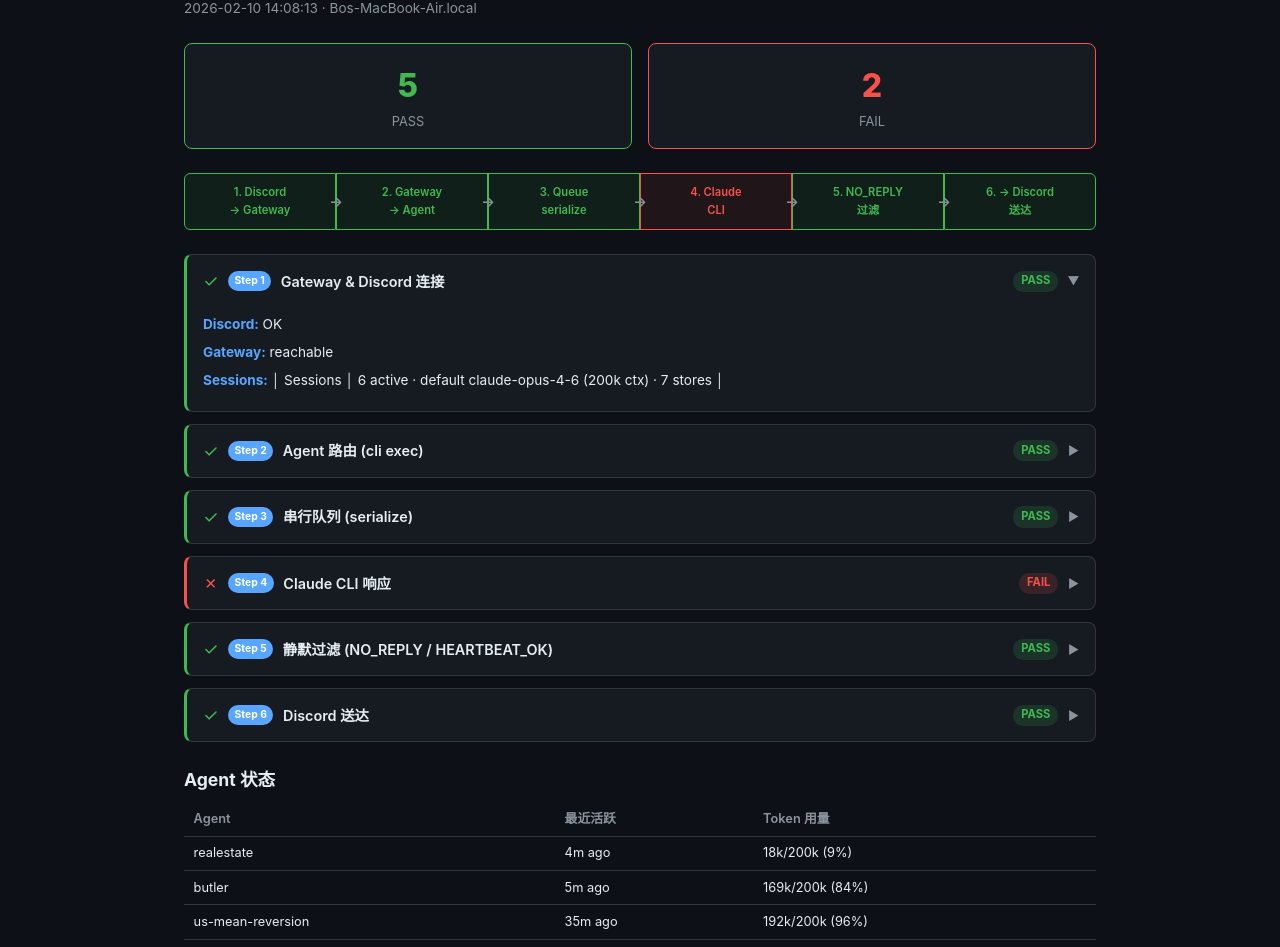
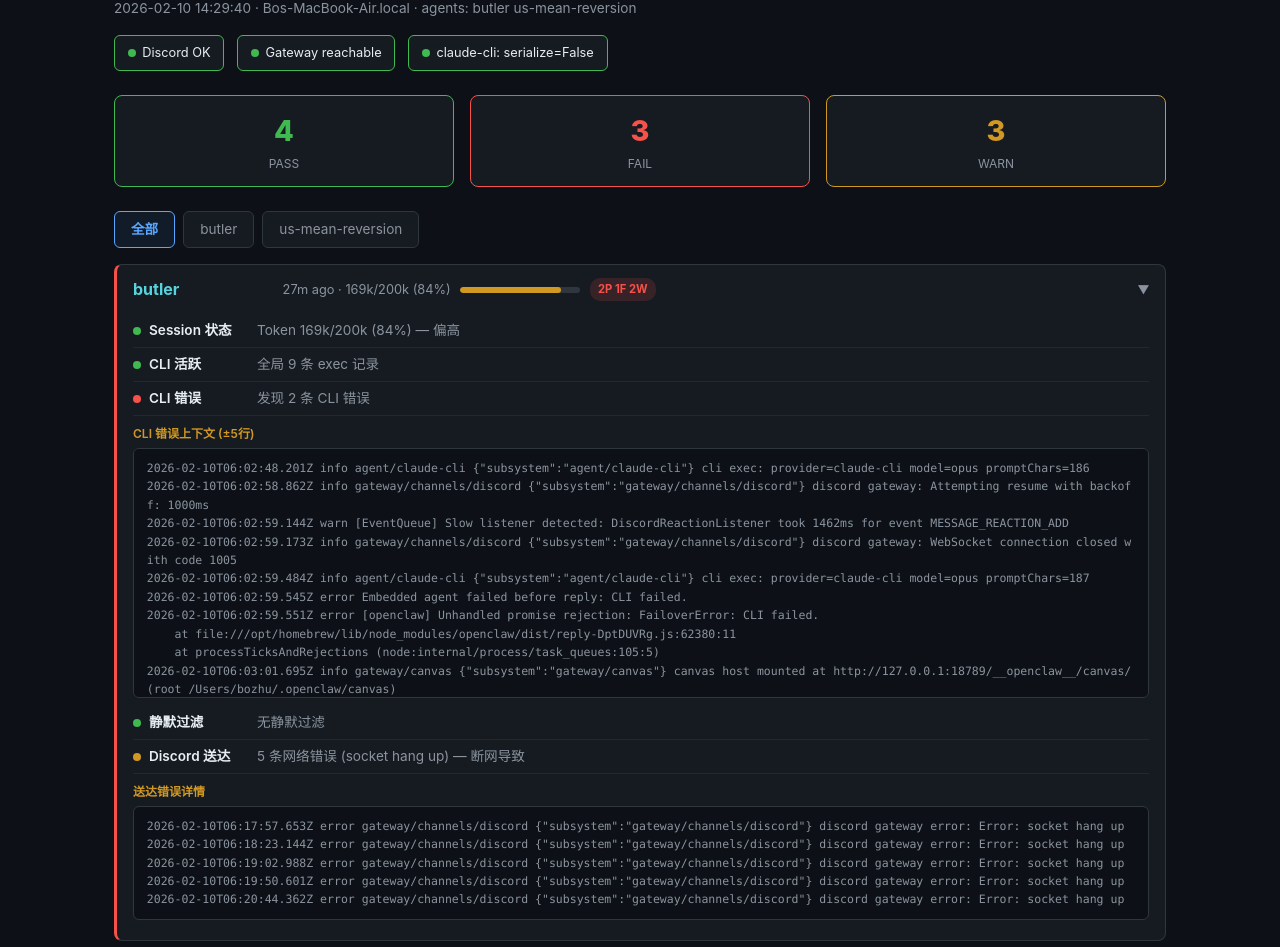
Before and after one commit to zhubo240/openclaw-debug, a plain HTML site: page docs/report.html in a window 1280 px wide. Shown: the part 68-1015 px from the top of the page. Drawn offline with Linux system fonts and the light colour scheme.

Commit message:
Rewrite diagnose.sh v2: per-agent diagnostics with tab selector
- Required: specify agents by name or --all
- Per-agent checks: session/token, CLI exec, CLI errors, silent filter, delivery
- CLI error context: ±5 lines with root cause analysis (WebSocket 1005, EPIPE, timeout, rate limit)
- HTML report: agent tab selector, token progress bars, auto-expand failed agents
- Distinguish network errors (socket hang up) as WARN vs real FAIL

Co-Authored-By: Claude Opus 4.6 <noreply@anthropic.com>

```diff
--- a/docs/report.html
+++ b/docs/report.html
@@ -5,193 +5,205 @@
 <meta name="viewport" content="width=device-width, initial-scale=1.0">
 <title>OpenClaw 诊断报告</title>
 <style>
-  :root { --bg:#0d1117; --card:#161b22; --border:#30363d; --text:#e6edf3; --muted:#8b949e; --green:#3fb950; --red:#f85149; --yellow:#d29922; --blue:#58a6ff; --purple:#bc8cff; }
+  :root { --bg:#0d1117; --card:#161b22; --border:#30363d; --text:#e6edf3; --muted:#8b949e; --green:#3fb950; --red:#f85149; --yellow:#d29922; --blue:#58a6ff; --cyan:#56d4dd; --purple:#bc8cff; }
   * { margin:0; padding:0; box-sizing:border-box; }
-  body { font-family:-apple-system,BlinkMacSystemFont,'Segoe UI',Helvetica,Arial,sans-serif; background:var(--bg); color:var(--text); line-height:1.6; padding:1.5rem; max-width:960px; margin:0 auto; }
+  body { font-family:-apple-system,BlinkMacSystemFont,'Segoe UI',Helvetica,Arial,sans-serif; background:var(--bg); color:var(--text); line-height:1.6; padding:1.5rem; max-width:1100px; margin:0 auto; }
   h1 { font-size:1.5rem; margin-bottom:0.2rem; }
-  .meta { color:var(--muted); font-size:0.85rem; margin-bottom:1.5rem; }
+  .meta { color:var(--muted); font-size:0.85rem; margin-bottom:1rem; }
+
+  .global-bar { display:flex; gap:0.8rem; margin-bottom:1.5rem; flex-wrap:wrap; }
+  .g-chip { background:var(--card); border:1px solid var(--border); border-radius:6px; padding:0.4rem 0.8rem; font-size:0.8rem; display:flex; align-items:center; gap:0.4rem; }
+  .g-chip.pass { border-color:var(--green); }
+  .g-chip.fail { border-color:var(--red); }
+  .g-chip .dot { width:8px; height:8px; border-radius:50%; }
+  .g-chip.pass .dot { background:var(--green); }
+  .g-chip.fail .dot { background:var(--red); }
+
   .summary { display:flex; gap:1rem; margin-bottom:1.5rem; }
-  .summary-card { flex:1; background:var(--card); border:1px solid var(--border); border-radius:8px; padding:1rem; text-align:center; }
+  .summary-card { flex:1; background:var(--card); border:1px solid var(--border); border-radius:8px; padding:0.8rem; text-align:center; }
   .summary-card.pass { border-color:var(--green); }
   .summary-card.fail { border-color:var(--red); }
-  .summary-num { font-size:2rem; font-weight:800; }
+  .summary-card.warn { border-color:var(--yellow); }
+  .summary-num { font-size:1.8rem; font-weight:800; }
   .summary-card.pass .summary-num { color:var(--green); }
   .summary-card.fail .summary-num { color:var(--red); }
-  .summary-label { font-size:0.8rem; color:var(--muted); }
+  .summary-card.warn .summary-num { color:var(--yellow); }
+  .summary-label { font-size:0.75rem; color:var(--muted); }
 
-  .step { background:var(--card); border:1px solid var(--border); border-radius:8px; margin-bottom:0.75rem; overflow:hidden; }
-  .step.pass { border-left:3px solid var(--green); }
-  .step.fail { border-left:3px solid var(--red); }
-  .step.warn { border-left:3px solid var(--yellow); }
-  .step-header { display:flex; align-items:center; gap:0.6rem; padding:0.75rem 1rem; cursor:pointer; }
-  .step-header:hover { background:rgba(255,255,255,0.02); }
-  .step-icon { font-size:1.1rem; flex-shrink:0; }
-  .step.pass .step-icon { color:var(--green); }
-  .step.fail .step-icon { color:var(--red); }
-  .step.warn .step-icon { color:var(--yellow); }
-  .step-num { background:var(--blue); color:#fff; font-size:0.65rem; font-weight:700; padding:0.1rem 0.4rem; border-radius:10px; flex-shrink:0; }
-  .step-title { font-weight:600; font-size:0.9rem; flex:1; }
-  .step-badge { font-size:0.7rem; font-weight:700; padding:0.1rem 0.5rem; border-radius:10px; }
-  .step.pass .step-badge { background:rgba(63,185,80,0.15); color:var(--green); }
-  .step.fail .step-badge { background:rgba(248,81,73,0.15); color:var(--red); }
-  .step.warn .step-badge { background:rgba(210,153,34,0.15); color:var(--yellow); }
-  .arrow { color:var(--muted); transition:transform 0.2s; font-size:0.75rem; }
-  .step.open .arrow { transform:rotate(90deg); }
-  .step-body { display:none; padding:0 1rem 0.8rem; font-size:0.85rem; }
-  .step.open .step-body { display:block; }
-  .log-block { background:var(--bg); border:1px solid var(--border); border-radius:6px; padding:0.6rem 0.8rem; margin:0.5rem 0; font-family:'SF Mono',Monaco,Consolas,monospace; font-size:0.75rem; overflow-x:auto; white-space:pre-wrap; word-break:break-all; color:var(--muted); max-height:200px; overflow-y:auto; }
-  .detail { margin:0.4rem 0; }
-  .detail strong { color:var(--blue); }
+  /* Agent selector tabs */
+  .agent-tabs { display:flex; gap:0.5rem; margin-bottom:1rem; flex-wrap:wrap; }
+  .agent-tab { background:var(--card); border:1px solid var(--border); border-radius:6px; padding:0.4rem 1rem; font-size:0.85rem; cursor:pointer; color:var(--muted); transition:all 0.2s; }
+  .agent-tab:hover { border-color:var(--blue); color:var(--text); }
+  .agent-tab.active { border-color:var(--blue); color:var(--blue); background:rgba(88,166,255,0.08); }
+  .agent-tab.all { font-weight:600; }
 
-  .seq { display:flex; flex-direction:column; align-items:center; margin:1.5rem 0; }
-  .seq-flow { display:flex; gap:0; align-items:stretch; width:100%; }
-  .seq-node { flex:1; text-align:center; padding:0.6rem 0.3rem; border:1px solid var(--border); font-size:0.7rem; font-weight:600; position:relative; }
-  .seq-node::after { content:'→'; position:absolute; right:-8px; top:50%; transform:translateY(-50%); color:var(--muted); font-size:0.9rem; z-index:1; }
-  .seq-node:last-child::after { display:none; }
-  .seq-node.pass { background:rgba(63,185,80,0.08); border-color:var(--green); color:var(--green); }
-  .seq-node.fail { background:rgba(248,81,73,0.08); border-color:var(--red); color:var(--red); }
-  .seq-node.warn { background:rgba(210,153,34,0.08); border-color:var(--yellow); color:var(--yellow); }
-  .seq-node.skip { opacity:0.3; }
-  .seq-node:first-child { border-radius:6px 0 0 6px; }
-  .seq-node:last-child { border-radius:0 6px 6px 0; }
+  /* Agent card */
+  .agent-card { background:var(--card); border:1px solid var(--border); border-radius:8px; margin-bottom:0.75rem; overflow:hidden; display:none; }
+  .agent-card.visible { display:block; }
+  .agent-card.pass { border-left:3px solid var(--green); }
+  .agent-card.fail { border-left:3px solid var(--red); }
+  .agent-card.warn { border-left:3px solid var(--yellow); }
 
-  table { width:100%; border-collapse:collapse; margin:0.5rem 0; }
-  th,td { padding:0.4rem 0.6rem; text-align:left; border-bottom:1px solid var(--border); font-size:0.8rem; }
-  th { color:var(--muted); font-weight:600; }
+  .agent-header { display:flex; align-items:center; gap:0.6rem; padding:0.75rem 1rem; cursor:pointer; }
+  .agent-header:hover { background:rgba(255,255,255,0.02); }
+  .agent-name { font-weight:700; font-size:1rem; color:var(--cyan); min-width:140px; }
+  .agent-meta { color:var(--muted); font-size:0.8rem; min-width:160px; }
+  .token-bar { flex:1; max-width:120px; height:6px; background:var(--border); border-radius:3px; overflow:hidden; }
+  .token-fill { height:100%; border-radius:3px; transition:width 0.3s; }
+  .token-fill.green { background:var(--green); }
+  .token-fill.yellow { background:var(--yellow); }
+  .token-fill.red { background:var(--red); }
+  .agent-badge { font-size:0.7rem; font-weight:700; padding:0.15rem 0.5rem; border-radius:10px; }
+  .agent-badge.pass { background:rgba(63,185,80,0.15); color:var(--green); }
+  .agent-badge.fail { background:rgba(248,81,73,0.15); color:var(--red); }
+  .agent-badge.warn { background:rgba(210,153,34,0.15); color:var(--yellow); }
+  .arrow { color:var(--muted); transition:transform 0.2s; font-size:0.75rem; margin-left:auto; }
+  .agent-card.open .arrow { transform:rotate(90deg); }
+
+  .agent-body { display:none; padding:0 1rem 0.8rem; }
+  .agent-card.open .agent-body { display:block; }
+
+  .check { display:flex; align-items:center; gap:0.5rem; padding:0.35rem 0; border-bottom:1px solid rgba(48,54,61,0.5); font-size:0.85rem; }
+  .check::before { content:''; width:8px; height:8px; border-radius:50%; flex-shrink:0; }
+  .check.pass::before { background:var(--green); }
+  .check.fail::before { background:var(--red); }
+  .check.warn::before { background:var(--yellow); }
+  .check-label { font-weight:600; min-width:100px; color:var(--text); }
+  .check-detail { color:var(--muted); }
+
+  .error-detail { margin:0.5rem 0; }
+  .error-title { font-size:0.75rem; font-weight:600; color:var(--yellow); margin-bottom:0.3rem; }
+  .log-block { background:var(--bg); border:1px solid var(--border); border-radius:6px; padding:0.6rem 0.8rem; font-family:'SF Mono',Monaco,Consolas,monospace; font-size:0.72rem; overflow-x:auto; white-space:pre-wrap; word-break:break-all; color:var(--muted); max-height:250px; overflow-y:auto; }
 
   footer { margin-top:2rem; padding-top:1rem; border-top:1px solid var(--border); color:var(--muted); font-size:0.75rem; text-align:center; }
+  footer a { color:var(--blue); }
 </style>
 </head>
 <body>
 <h1>OpenClaw 诊断报告</h1>
-<p class="meta">2026-02-10 14:08:13 · Bos-MacBook-Air.local</p>
+<p class="meta">2026-02-10 14:29:40 · Bos-MacBook-Air.local · agents: butler us-mean-reversion</p>
+
+<div class="global-bar">
+  <div class="g-chip pass"><span class="dot"></span>Discord OK</div>
+  <div class="g-chip pass"><span class="dot"></span>Gateway reachable</div>
+  <div class="g-chip pass"><span class="dot"></span>claude-cli: serialize=False</div>
+</div>
 
 <div class="summary">
-  <div class="summary-card pass">
-    <div class="summary-num">5</div>
-    <div class="summary-label">PASS</div>
+  <div class="summary-card pass"><div class="summary-num">4</div><div class="summary-label">PASS</div></div>
+  <div class="summary-card fail"><div class="summary-num">3</div><div class="summary-label">FAIL</div></div>
+  <div class="summary-card warn"><div class="summary-num">3</div><div class="summary-label">WARN</div></div>
+</div>
+
+<div class="agent-tabs">
+  <div class="agent-tab all active" onclick="filterAgent('all')">全部</div>
+  <div class="agent-tab" onclick="filterAgent('butler')">butler</div>
+  <div class="agent-tab" onclick="filterAgent('us-mean-reversion')">us-mean-reversion</div>
+</div>
+
+
+<div class="agent-card fail" data-agent="butler">
+  <div class="agent-header" onclick="toggleAgent(this)">
+    <span class="agent-name">butler</span>
+    <span class="agent-meta">27m ago · 169k/200k (84%)</span>
+    <div class="token-bar"><div class="token-fill yellow" style="width:84%"></div></div>
+    <span class="agent-badge fail">2P 1F 2W</span>
+    <span class="arrow">&#9654;</span>
   </div>
-  <div class="summary-card fail">
-    <div class="summary-num">2</div>
-    <div class="summary-label">FAIL</div>
+  <div class="agent-body">
+    <div class="check pass"><span class="check-label">Session 状态</span><span class="check-detail">Token 169k/200k (84%) — 偏高</span></div>
+    <div class="check pass"><span class="check-label">CLI 活跃</span><span class="check-detail">全局 9 条 exec 记录</span></div>
+    <div class="check fail"><span class="check-label">CLI 错误</span><span class="check-detail">发现 2 条 CLI 错误</span></div>
+    <div class="error-detail">
+      <div class="error-title">CLI 错误上下文 (±5行)</div>
+      <div class="log-block">2026-02-10T06:02:48.201Z info agent/claude-cli {&quot;subsystem&quot;:&quot;agent/claude-cli&quot;} cli exec: provider=claude-cli model=opus promptChars=186
+2026-02-10T06:02:58.862Z info gateway/channels/discord {&quot;subsystem&quot;:&quot;gateway/channels/discord&quot;} discord gateway: Attempting resume with backoff: 1000ms
+2026-02-10T06:02:59.144Z warn [EventQueue] Slow listener detected: DiscordReactionListener took 1462ms for event MESSAGE_REACTION_ADD
+2026-02-10T06:02:59.173Z info gateway/channels/discord {&quot;subsystem&quot;:&quot;gateway/channels/discord&quot;} discord gateway: WebSocket connection closed with code 1005
+2026-02-10T06:02:59.484Z info agent/claude-cli {&quot;subsystem&quot;:&quot;agent/claude-cli&quot;} cli exec: provider=claude-cli model=opus promptChars=187
+2026-02-10T06:02:59.545Z error Embedded agent failed before reply: CLI failed.
+2026-02-10T06:02:59.551Z error [openclaw] Unhandled promise rejection: FailoverError: CLI failed.
+    at file:///opt/homebrew/lib/node_modules/openclaw/dist/reply-DptDUVRg.js:62380:11
+    at processTicksAndRejections (node:internal/process/task_queues:105:5)
+2026-02-10T06:03:01.695Z info gateway/canvas {&quot;subsystem&quot;:&quot;gateway/canvas&quot;} canvas host mounted at http://127.0.0.1:18789/__openclaw__/canvas/ (root /Users/bozhu/.openclaw/canvas)
+2026-02-10T06:03:01.741Z info gateway/heartbeat {&quot;subsystem&quot;:&quot;gateway/heartbeat&quot;} {&quot;intervalMs&quot;:1800000} heartbeat: started
+2026-02-10T06:03:01.744Z info gateway {&quot;subsystem&quot;:&quot;gateway&quot;} agent model: claude-cli/claude-opus-4-6</div>
+    </div>
+    <div class="check pass"><span class="check-label">静默过滤</span><span class="check-detail">无静默过滤</span></div>
+    <div class="check warn"><span class="check-label">Discord 送达</span><span class="check-detail">5 条网络错误 (socket hang up) — 断网导致</span></div>
+    <div class="error-detail">
+      <div class="error-title">送达错误详情</div>
+      <div class="log-block">2026-02-10T06:17:57.653Z error gateway/channels/discord {&quot;subsystem&quot;:&quot;gateway/channels/discord&quot;} discord gateway error: Error: socket hang up
+2026-02-10T06:18:23.144Z error gateway/channels/discord {&quot;subsystem&quot;:&quot;gateway/channels/discord&quot;} discord gateway error: Error: socket hang up
+2026-02-10T06:19:02.988Z error gateway/channels/discord {&quot;subsystem&quot;:&quot;gateway/channels/discord&quot;} discord gateway error: Error: socket hang up
+2026-02-10T06:19:50.601Z error gateway/channels/discord {&quot;subsystem&quot;:&quot;gateway/channels/discord&quot;} discord gateway error: Error: socket hang up
+2026-02-10T06:20:44.362Z error gateway/channels/discord {&quot;subsystem&quot;:&quot;gateway/channels/discord&quot;} discord gateway error: Error: socket hang up</div>
+    </div>
+  </div>
+</div>
+<div class="agent-card fail" data-agent="us-mean-reversion">
+  <div class="agent-header" onclick="toggleAgent(this)">
+    <span class="agent-name">us-mean-reversion</span>
+    <span class="agent-meta">57m ago · 192k/200k (96%)</span>
+    <div class="token-bar"><div class="token-fill red" style="width:96%"></div></div>
+    <span class="agent-badge fail">2P 2F 1W</span>
+    <span class="arrow">&#9654;</span>
+  </div>
+  <div class="agent-body">
+    <div class="check fail"><span class="check-label">Session 状态</span><span class="check-detail">Token 192k/200k (96%) — 即将满！需要清 session</span></div>
+    <div class="check pass"><span class="check-label">CLI 活跃</span><span class="check-detail">全局 9 条 exec 记录</span></div>
+    <div class="check fail"><span class="check-label">CLI 错误</span><span class="check-detail">发现 2 条 CLI 错误</span></div>
+    <div class="error-detail">
+      <div class="error-title">CLI 错误上下文 (±5行)</div>
+      <div class="log-block">2026-02-10T06:02:48.201Z info agent/claude-cli {&quot;subsystem&quot;:&quot;agent/claude-cli&quot;} cli exec: provider=claude-cli model=opus promptChars=186
+2026-02-10T06:02:58.862Z info gateway/channels/discord {&quot;subsystem&quot;:&quot;gateway/channels/discord&quot;} discord gateway: Attempting resume with backoff: 1000ms
+2026-02-10T06:02:59.144Z warn [EventQueue] Slow listener detected: DiscordReactionListener took 1462ms for event MESSAGE_REACTION_ADD
+2026-02-10T06:02:59.173Z info gateway/channels/discord {&quot;subsystem&quot;:&quot;gateway/channels/discord&quot;} discord gateway: WebSocket connection closed with code 1005
+2026-02-10T06:02:59.484Z info agent/claude-cli {&quot;subsystem&quot;:&quot;agent/claude-cli&quot;} cli exec: provider=claude-cli model=opus promptChars=187
+2026-02-10T06:02:59.545Z error Embedded agent failed before reply: CLI failed.
+2026-02-10T06:02:59.551Z error [openclaw] Unhandled promise rejection: FailoverError: CLI failed.
+    at file:///opt/homebrew/lib/node_modules/openclaw/dist/reply-DptDUVRg.js:62380:11
+    at processTicksAndRejections (node:internal/process/task_queues:105:5)
+2026-02-10T06:03:01.695Z info gateway/canvas {&quot;subsystem&quot;:&quot;gateway/canvas&quot;} canvas host mounted at http://127.0.0.1:18789/__openclaw__/canvas/ (root /Users/bozhu/.openclaw/canvas)
+2026-02-10T06:03:01.741Z info gateway/heartbeat {&quot;subsystem&quot;:&quot;gateway/heartbeat&quot;} {&quot;intervalMs&quot;:1800000} heartbeat: started
+2026-02-10T06:03:01.744Z info gateway {&quot;subsystem&quot;:&quot;gateway&quot;} agent model: claude-cli/claude-opus-4-6</div>
+    </div>
+    <div class="check pass"><span class="check-label">静默过滤</span><span class="check-detail">无静默过滤</span></div>
+    <div class="check warn"><span class="check-label">Discord 送达</span><span class="check-detail">5 条网络错误 (socket hang up) — 断网导致</span></div>
+    <div class="error-detail">
+      <div class="error-title">送达错误详情</div>
+      <div class="log-block">2026-02-10T06:17:57.653Z error gateway/channels/discord {&quot;subsystem&quot;:&quot;gateway/channels/discord&quot;} discord gateway error: Error: socket hang up
+2026-02-10T06:18:23.144Z error gateway/channels/discord {&quot;subsystem&quot;:&quot;gateway/channels/discord&quot;} discord gateway error: Error: socket hang up
+2026-02-10T06:19:02.988Z error gateway/channels/discord {&quot;subsystem&quot;:&quot;gateway/channels/discord&quot;} discord gateway error: Error: socket hang up
+2026-02-10T06:19:50.601Z error gateway/channels/discord {&quot;subsystem&quot;:&quot;gateway/channels/discord&quot;} discord gateway error: Error: socket hang up
+2026-02-10T06:20:44.362Z error gateway/channels/discord {&quot;subsystem&quot;:&quot;gateway/channels/discord&quot;} discord gateway error: Error: socket hang up</div>
+    </div>
   </div>
 </div>
 
-<!-- Sequence flow -->
-<div class="seq">
-  <div class="seq-flow">
-    <div class="seq-node pass">1. Discord<br>→ Gateway</div>
-    <div class="seq-node pass">2. Gateway<br>→ Agent</div>
-    <div class="seq-node pass">3. Queue<br>serialize</div>
-    <div class="seq-node fail">4. Claude<br>CLI</div>
-    <div class="seq-node pass">5. NO_REPLY<br>过滤</div>
-    <div class="seq-node pass">6. → Discord<br>送达</div>
-  </div>
-</div>
-
-<!-- Step 1 -->
-<div class="step pass open" onclick="this.classList.toggle('open')">
-  <div class="step-header">
-    <span class="step-icon">&#10003;</span>
-    <span class="step-num">Step 1</span>
-    <span class="step-title">Gateway & Discord 连接</span>
-    <span class="step-badge">PASS</span>
-    <span class="arrow">&#9654;</span>
-  </div>
-  <div class="step-body">
-    <div class="detail"><strong>Discord:</strong> OK</div>
-    <div class="detail"><strong>Gateway:</strong> reachable</div>
-    <div class="detail"><strong>Sessions:</strong> │ Sessions        │ 6 active · default claude-opus-4-6 (200k ctx) · 7 stores                                          │</div>
-  </div>
-</div>
-
-<!-- Step 2 -->
-<div class="step pass" onclick="this.classList.toggle('open')">
-  <div class="step-header">
-    <span class="step-icon">&#10003;</span>
-    <span class="step-num">Step 2</span>
-    <span class="step-title">Agent 路由 (cli exec)</span>
-    <span class="step-badge">PASS</span>
-    <span class="arrow">&#9654;</span>
-  </div>
-  <div class="step-body">
-    <div class="detail"><strong>最近 cli exec:</strong> 3 条</div>
-    <div class="log-block">2026-02-10T06:02:48.201Z info agent/claude-cli {&quot;subsystem&quot;:&quot;agent/claude-cli&quot;} cli exec: provider=claude-cli model=opus promptChars=186
-2026-02-10T06:02:59.484Z info agent/claude-cli {&quot;subsystem&quot;:&quot;agent/claude-cli&quot;} cli exec: provider=claude-cli model=opus promptChars=187
-2026-02-10T06:03:46.071Z info agent/claude-cli {&quot;subsystem&quot;:&quot;agent/claude-cli&quot;} cli exec: provider=claude-cli model=opus promptChars=187</div>
-  </div>
-</div>
-
-<!-- Step 3 -->
-<div class="step pass" onclick="this.classList.toggle('open')">
-  <div class="step-header">
-    <span class="step-icon">&#10003;</span>
-    <span class="step-num">Step 3</span>
-    <span class="step-title">串行队列 (serialize)</span>
-    <span class="step-badge">PASS</span>
-    <span class="arrow">&#9654;</span>
-  </div>
-  <div class="step-body">
-    <div class="detail"><strong>配置:</strong> claude-cli: serialize=False</div>
-    <div class="detail"><strong>Slow listener 警告:</strong> 3 次</div>
-  </div>
-</div>
-
-<!-- Step 4 -->
-<div class="step fail" onclick="this.classList.toggle('open')">
-  <div class="step-header">
-    <span class="step-icon">&#10007;</span>
-    <span class="step-num">Step 4</span>
-    <span class="step-title">Claude CLI 响应</span>
-    <span class="step-badge">FAIL</span>
-    <span class="arrow">&#9654;</span>
-  </div>
-  <div class="step-body">
-    <div class="detail"><strong>状态:</strong> 发现 2 条 CLI 错误</div>
-    <div class="log-block">2026-02-10T06:02:59.545Z error Embedded agent failed before reply: CLI failed.
-2026-02-10T06:02:59.551Z error [openclaw] Unhandled promise rejection: FailoverError: CLI failed.</div>
-  </div>
-</div>
-
-<!-- Step 5 -->
-<div class="step pass" onclick="this.classList.toggle('open')">
-  <div class="step-header">
-    <span class="step-icon">&#10003;</span>
-    <span class="step-num">Step 5</span>
-    <span class="step-title">静默过滤 (NO_REPLY / HEARTBEAT_OK)</span>
-    <span class="step-badge">PASS</span>
-    <span class="arrow">&#9654;</span>
-  </div>
-  <div class="step-body">
-    <div class="detail"><strong>状态:</strong> 最近 session 无静默过滤</div>
-
-  </div>
-</div>
-
-<!-- Step 6 -->
-<div class="step pass" onclick="this.classList.toggle('open')">
-  <div class="step-header">
-    <span class="step-icon">&#10003;</span>
-    <span class="step-num">Step 6</span>
-    <span class="step-title">Discord 送达</span>
-    <span class="step-badge">PASS</span>
-    <span class="arrow">&#9654;</span>
-  </div>
-  <div class="step-body">
-    <div class="detail"><strong>投递错误:</strong> 0 条</div>
-  </div>
-</div>
-
-<!-- Agent table -->
-<h2 style="font-size:1.1rem;margin:1.5rem 0 0.5rem;">Agent 状态</h2>
-<table>
-  <tr><th>Agent</th><th>最近活跃</th><th>Token 用量</th></tr>
-  <tr><td>realestate</td><td>4m ago</td><td>18k/200k (9%)</td></tr><tr><td>butler</td><td>5m ago</td><td>169k/200k (84%)</td></tr><tr><td>us-mean-reversion</td><td>35m ago</td><td>192k/200k (96%)</td></tr><tr><td>lifestyle</td><td>3h ago</td><td>30k/200k (15%)</td></tr><tr><td>cn-macro</td><td>3h ago</td><td>18k/200k (9%)</td></tr><tr><td>us-semiconductor</td><td>3h ago</td><td>18k/200k (9%)</td></tr>
-</table>
-
 <footer>
-  <p>由 <code>openclaw-diagnose.sh</code> 自动生成 · <a href="index.html" style="color:var(--blue);">决策树参考</a></p>
+  <p>由 <code>diagnose.sh</code> 自动生成 · <a href="index.html">决策树参考</a></p>
 </footer>
 
+<script>
+function filterAgent(name) {
+  document.querySelectorAll('.agent-tab').forEach(t => t.classList.remove('active'));
+  event.target.classList.add('active');
+  document.querySelectorAll('.agent-card').forEach(c => {
+    if (name === 'all' || c.dataset.agent === name) {
+      c.classList.add('visible');
+    } else {
+      c.classList.remove('visible');
+    }
+  });
+}
+function toggleAgent(el) {
+  el.closest('.agent-card').classList.toggle('open');
+}
+// Show all on load
+document.querySelectorAll('.agent-card').forEach(c => c.classList.add('visible'));
+// Auto-expand failed agents
+document.querySelectorAll('.agent-card.fail').forEach(c => c.classList.add('open'));
+</script>
 </body>
 </html>
```
Also changed, not shown: 1 other file.
